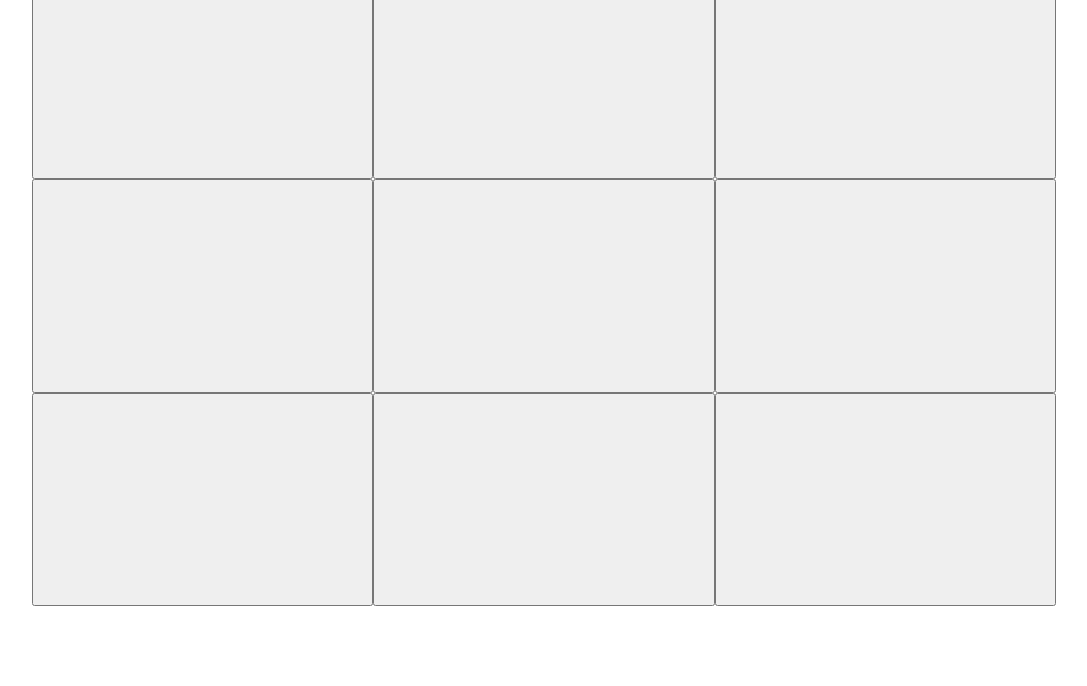
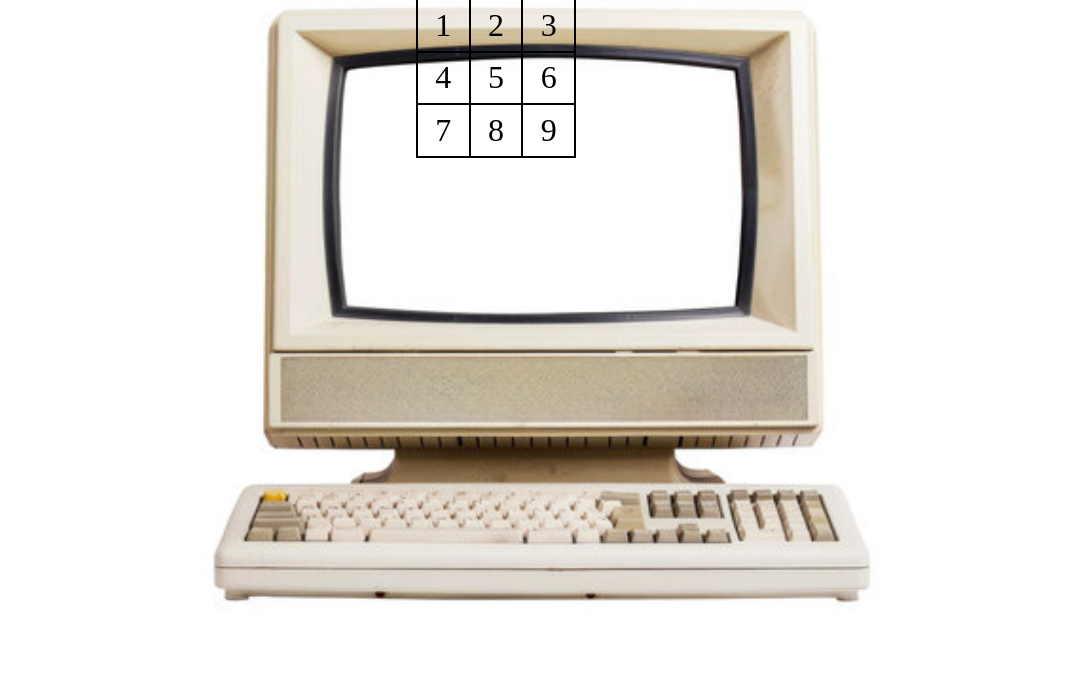
Before and after one commit to ruinabeshima/Tic-Tac-Toe, a plain HTML site: page index.html in a window 1280 px wide. Shown: the part 114-800 px from the top of the page, without its empty margins (96-1183 px from the left). Drawn offline with Linux system fonts and the light colour scheme.

Commit message:
Revert "Added basic HTML and styling for a tic tac toe grid. Set-up for the DOM manipulation"
This reverts commit 110f208ee05d81cafdd246546076dfb0b4e33c70.

```diff
--- a/index.html
+++ b/index.html
@@ -9,19 +9,23 @@
 </head>
 <body>
 
-  <div class="grid-container">
-    <button id="c1r1"></button>
-    <button id="c2r1"></button>
-    <button id="c3r1"></button>
-    <button id="c1r2"></button>
-    <button id="c2r2"></button>
-    <button id="c3r2"></button>
-    <button id="c1r3"></button>
-    <button id="c2r3"></button>
-    <button id="c3r3"></button>
-  </div>
+    <div class="title-container">
+      <h1>Tic Tac Toe</h1>
+    </div>
 
-
+    <div class="image-container">
+      <div class="grid-container">
+        <div id="c1r1" class="grid-box">1</div>
+        <div id="c2r1" class="grid-box">2</div>
+        <div id="c3r1" class="grid-box">3</div>
+        <div id="c1r2" class="grid-box">4</div>
+        <div id="c2r2" class="grid-box">5</div>
+        <div id="c3r2" class="grid-box">6</div>
+        <div id="c1r3" class="grid-box">7</div>
+        <div id="c2r3" class="grid-box">8</div>
+        <div id="c3r3" class="grid-box">9</div>
+      </div>
+    </div>
 
 </body>
 </html>
--- a/styles.css
+++ b/styles.css
@@ -1,6 +1,6 @@
 * {
+  margin: 0;
   padding: 0;
-  margin: 0;
   box-sizing: border-box;
 }
 
@@ -8,14 +8,35 @@ body {
   width: 100vw;
   height: 100vh;
   display: flex;
+  flex-direction: column;
+  justify-content: center;
   align-items: center;
-  justify-content: center;
+}
+
+.image-container {
+  width: 80%;
+  height: 80%;
+  background: url(resources/computer.jpg);
+  background-size: 100% 100%;
 }
 
 .grid-container {
-  width: 80%;
-  height: 80%;
+  position: absolute;
+  top: 14%;
+  left: 40%;
+  border: 1px solid black;
   display: grid;
-  grid-template-columns: 1fr 1fr 1fr;
-  grid-template-rows: 1fr 1fr 1fr;
+  width: 10rem;
+  height: 10rem;
+  grid-template-columns: repeat(3, 1fr);
+  grid-template-rows: repeat(3, 1fr);
+  z-index: 10;
 }
+
+.grid-box {
+  display: flex;
+  align-items: center;
+  justify-content: center;
+  font-size: 2rem;
+  border: 1px solid black;
+}
```
